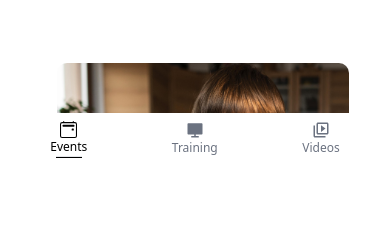
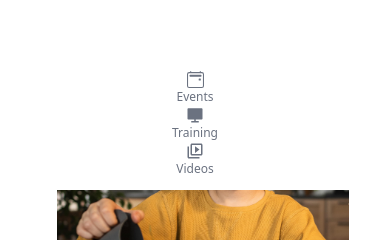
Before and after one commit to BALASANTHOSH01/Google_Solution_Challenge_2024, a React (Vite) app: page /training/event in a window 390 px wide. Shown: the part 654-894 px from the top of the page. Built offline with nearby package versions, Linux system fonts and the light colour scheme.

Commit message:
Mobile nav

```diff
--- a/src/Components/MarketComponents/MobileBottomNav/MobileBottomNav.jsx
+++ b/src/Components/MarketComponents/MobileBottomNav/MobileBottomNav.jsx
@@ -7,7 +7,7 @@ import { BsHandbagFill as Bag } from "react-icons/bs";
 import { useState } from "react";
 
 const MobileBottomNav = () => {
-    const [bottomnav,setBottomNav]=useState();
+    const [bottomnav,setBottomNav]=useState("buy");
 
   return (
     <div >
--- /dev/null
+++ b/src/Components/TrainingComponent/TrainingBottomNav/TrainingBottomNav.jsx
@@ -0,0 +1,39 @@
+import { useState } from "react";
+import { BsCalendar2Event as Event } from "react-icons/bs";
+import { RiComputerFill as Computer } from "react-icons/ri";
+import { MdOutlineVideoLibrary as Video } from "react-icons/md";
+import { Link } from "react-router-dom";
+
+const TrainingBottomNav = () => {
+    const [bottomnav, setBottomNav] = useState("event");
+    return (
+        <div>
+            <div className="hidden sm:block p-3 mx-auto fixed bottom-0 w-[100%] z-50 bg-white">
+
+                <Link to={"/training/event"}>
+
+                    <div className={bottomnav === "events" ? `flex flex-col text-center text-black px-7 sm:px-3 items-center cursor-pointer` : `flex flex-col text-center text-gray-500 px-7 sm:px-3 items-center cursor-pointer`} onClick={() => setBottomNav("events")}>
+                        <Event className="text-[19px] sm:text-[17px]" />
+                        <p className="text-[14px] sm:text-[12px]">Events</p>
+                        {bottomnav === "events" && <hr className="h-[2px] w-[70%]  bg-black" />}
+                    </div>
+                </Link>
+
+                <div className={bottomnav === "training" ? `flex flex-col text-center text-black px-7 sm:px-3 items-center cursor-pointer` : `flex flex-col text-center text-gray-500 px-7 sm:px-3 items-center cursor-pointer`} onClick={() => setBottomNav("training")}>
+                    <Computer className="text-[23px] sm:text-[18px]" />
+                    <p className="text-[14px] sm:text-[12px]">Training</p>
+                    {bottomnav === "training" && <hr className="h-[2px] w-[70%]  bg-black" />}
+                </div>
+
+                <div className={bottomnav === "videos" ? `flex flex-col text-center text-black px-7 sm:px-3 items-center cursor-pointer` : `flex flex-col text-center text-gray-500 px-7 sm:px-3 items-center cursor-pointer`} onClick={() => setBottomNav("videos")}>
+                    <Video className="text-[23px] sm:text-[18px]" />
+                    <p className="text-[14px] sm:text-[12px]">Videos</p>
+                    {bottomnav === "videos" && <hr className="h-[2px] w-[70%]  bg-black" />}
+                </div>
+
+            </div>
+        </div>
+    )
+}
+
+export default TrainingBottomNav;
--- a/src/Components/TrainingComponent/TrainingNav/TrainingNav.jsx
+++ b/src/Components/TrainingComponent/TrainingNav/TrainingNav.jsx
@@ -19,7 +19,7 @@ const TrainingNav = () => {
 
     return (
         <div>
-            <div className="fixed left-0 top-[calc(100vh-90vh)] sm:top-[calc(100vh-10vh)] bg-white z-20 sm:w-[100%] sm:bottom-0 flex flex-col sm:flex-row justify-around h-[60vh]  mt-[2%] p-2">
+            <div className="fixed left-0 top-[calc(100vh-90vh)] sm:hidden bg-white z-20 flex flex-col  justify-around h-[60vh]  mt-[2%] p-2">
 
                 <Link to={"/training/event"}>
                     <div className={trainingnav === "events" ? `flex flex-col text-center text-black px-7 sm:px-3 items-center cursor-pointer` : `flex flex-col text-center text-gray-500 px-7 sm:px-3 items-center cursor-pointer`} onClick={() => setTrainigNav("events")}>
--- a/src/Pages/Training/Training.jsx
+++ b/src/Pages/Training/Training.jsx
@@ -1,6 +1,7 @@
 import { Outlet, useLocation, useNavigate } from "react-router-dom";
 import TrainingNav from "../../Components/TrainingComponent/TrainingNav/TrainingNav";
 import { useEffect } from "react";
+import TrainingBottomNav from "../../Components/TrainingComponent/TrainingBottomNav/TrainingBottomNav";
 
 const Training = () => {
   const location = useLocation();
@@ -19,6 +20,9 @@ const Training = () => {
         <div className="w-[14%] sm:w-[0%]" >
           <TrainingNav />
         </div>
+        <div>
+          <TrainingBottomNav/>
+        </div>
         <div className="w-[80%] sm:w-[100%]">
           <Outlet />
         </div>
```
